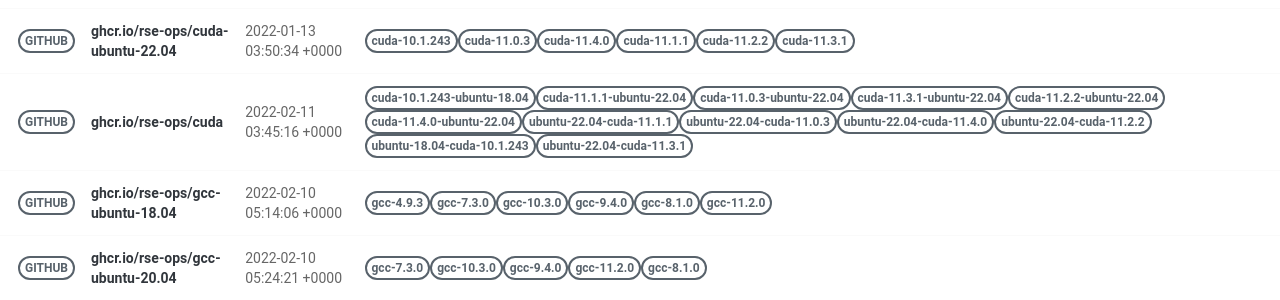
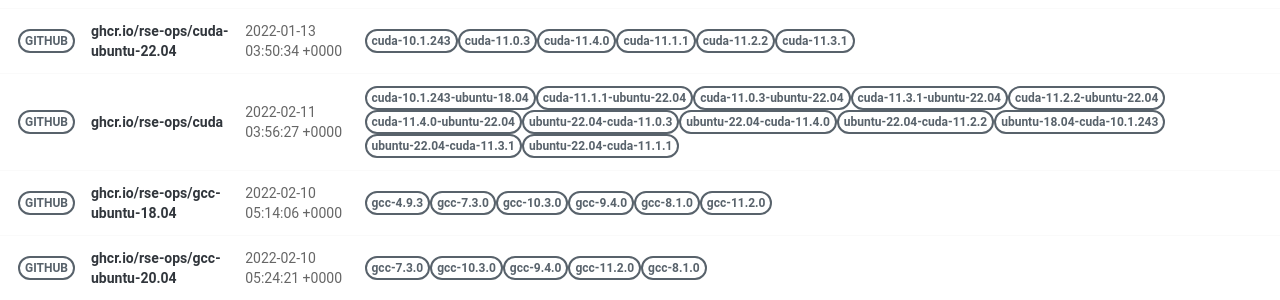
Before and after one commit to rse-ops/docker-images, a Jekyll site: the page built from pages/index.md, in a window 1280 px wide. Shown: the part 421-721 px from the top of the page. Built offline with Jekyll 4.4.1, drawn with Linux system fonts in a browser that asks for light colours; nearby versions of some CDN libraries.

Commit message:
Automated push to update library 2022-02-11

```diff
--- a/_library/ghcr.io-rse-ops-cuda.md
+++ b/_library/ghcr.io-rse-ops-cuda.md
@@ -1,7 +1,7 @@
 ---
 layout: container
 name: ghcr.io/rse-ops/cuda
-updated_at: 2022-02-11 03:45:16.600445
+updated_at: 2022-02-11 03:56:27.487172
 
 
 container_url: https://github.com/orgs/rse-ops/packages/container/package/cuda
```
Also changed, not shown: other parts of _library/ghcr.io-rse-ops-cuda.md (+3 -3 lines).
